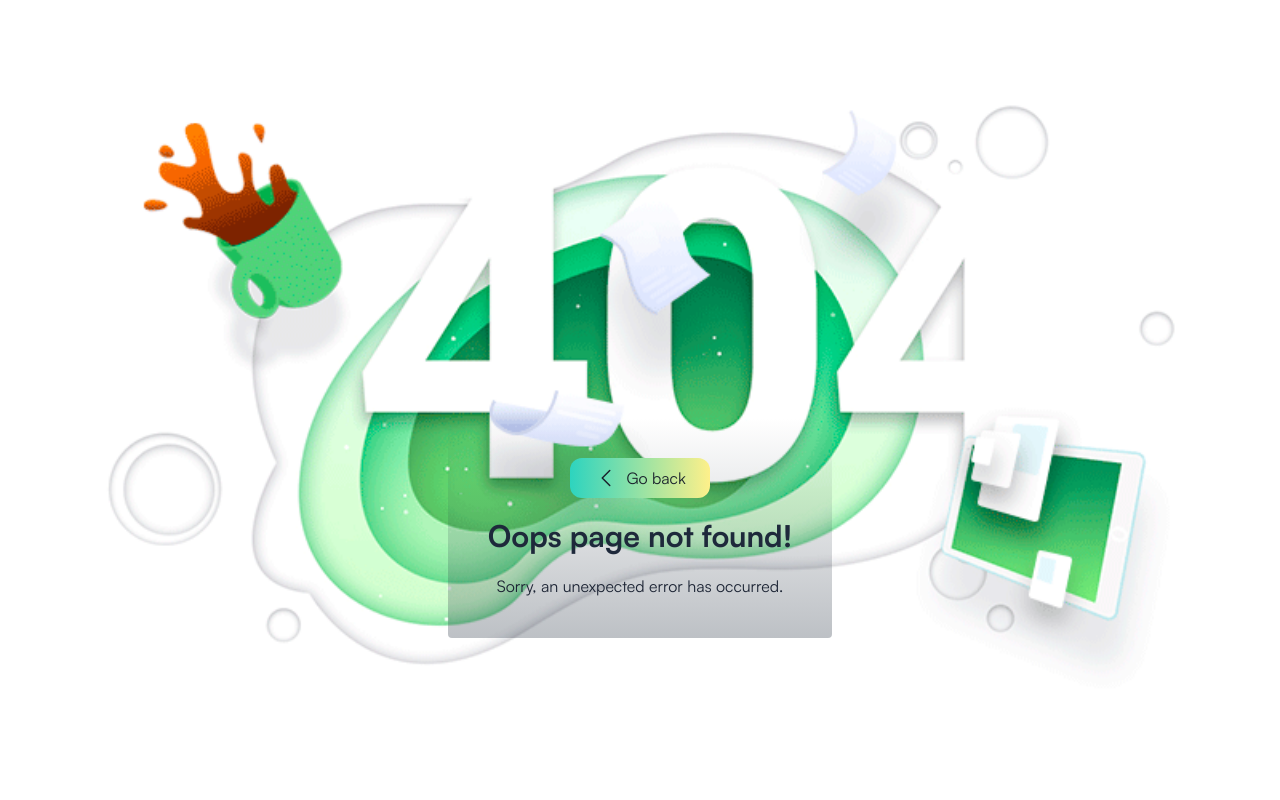
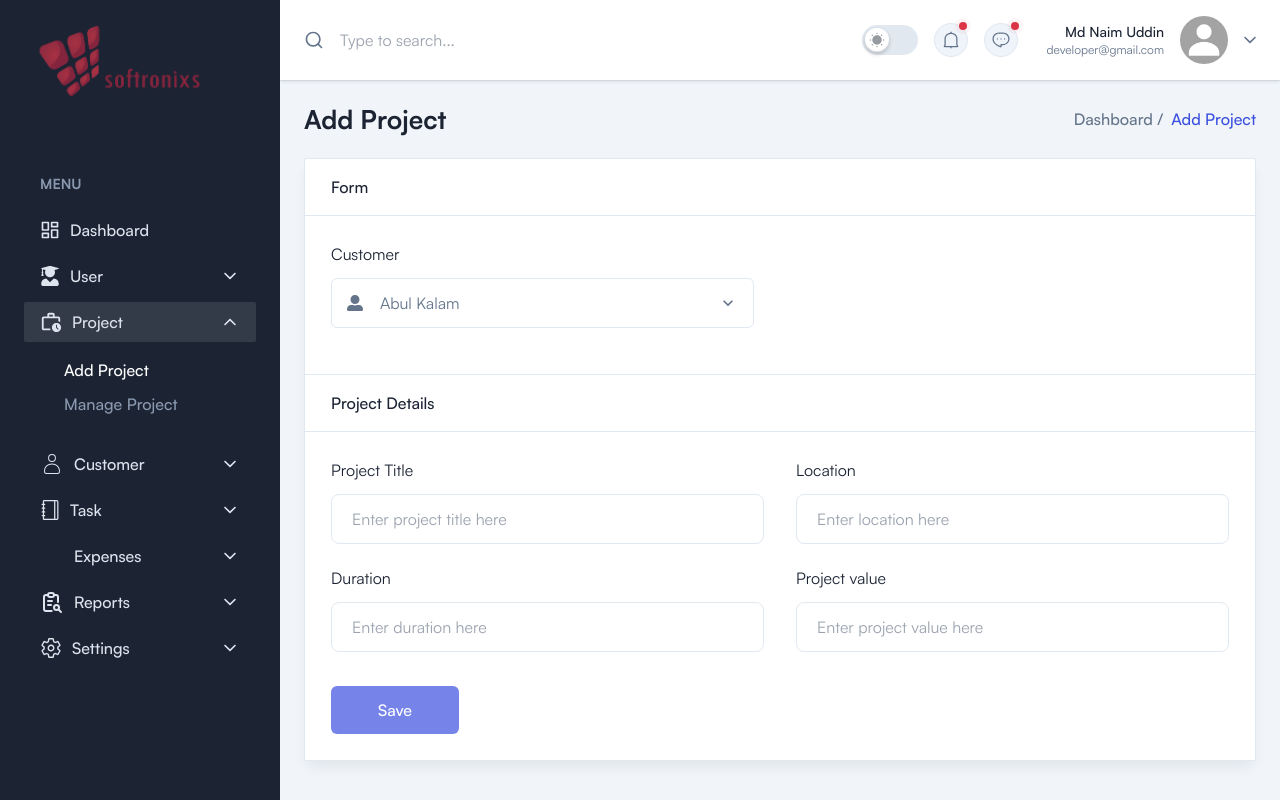
Before and after one commit to naimuddin94/crm-frontend, a React (Vite) app: page /project/add-project in a window 1280 px wide. Before the commit this address had no page. Built offline with nearby package versions, Linux system fonts and the light colour scheme; some icons are missing.

Commit message:
select issue fixed

```diff
--- a/src/Routes/Route.tsx
+++ b/src/Routes/Route.tsx
@@ -5,7 +5,7 @@ import Home from "../pages/Home";
 import SigninPage from "../pages/SigninPage";
 import AddUser from "../pages/User/AddUser";
 import ManageUsers from "../pages/User/ManageUsers";
-
+import AddProject from "../pages/Project/AddProject";
 
 const router = createBrowserRouter([
   {
@@ -25,6 +25,10 @@ const router = createBrowserRouter([
         path: "/user/manage-users",
         element: <ManageUsers />,
       },
+      {
+        path: "/project/add-project",
+        element: <AddProject />,
+      },
     ],
   },
   {
--- /dev/null
+++ b/src/pages/Project/AddProject.tsx
@@ -0,0 +1,55 @@
+import { SubmitHandler, useForm } from "react-hook-form";
+import Breadcrumb from "../../components/Breadcrumbs/Breadcrumb";
+import FormHeading from "../../components/Utility/FormHeading";
+import Input from "../../components/Utility/Input";
+import Select from "../../components/Utility/Select";
+import Button from "../../components/Utility/Button";
+import { FaUserAlt } from "react-icons/fa";
+
+const customers = ["Abul Kalam", "Sakib Al Hasan", "Tamim"];
+
+interface ProjectInput {
+  customer: string;
+  project_title: string;
+  location: string;
+  duration: number;
+  project_value: string;
+}
+
+const AddProject = () => {
+  const { register, handleSubmit } = useForm<ProjectInput>();
+  const onSubmit: SubmitHandler<ProjectInput> = (data) => console.log(data);
+  return (
+    <>
+      <Breadcrumb pageName={"Add Project"} />
+
+      <form onSubmit={handleSubmit(onSubmit)}>
+        <div className="rounded-sm border border-stroke bg-white shadow-default dark:border-strokedark dark:bg-boxdark">
+          <FormHeading heading="Form" />
+          <div className="p-6.5 sm:max-w-[50%]">
+            <Select
+              label="Customer"
+              icon={<FaUserAlt />}
+              options={customers}
+              register={register}
+            />
+          </div>
+          <FormHeading heading="Project Details" borderY />
+          <div className="flex flex-col gap-5.5 p-6.5">
+            <div className="input-group">
+              <Input label="Project Title" register={register} />
+              <Input label="Location" register={register} />
+            </div>
+            <div className="input-group mb-3">
+              <Input label="Duration" register={register} />
+              <Input label="Project value" register={register} />
+            </div>
+            <Button type="submit">Save</Button>
+          </div>
+        </div>
+      </form>
+    </>
+  );
+};
+
+export default AddProject;
--- a/src/pages/User/AddUser.tsx
+++ b/src/pages/User/AddUser.tsx
@@ -38,7 +38,7 @@ const AddUser = () => {
               <Input label="Username" register={register} />
               <Select
                 label="Role"
-                options={["Admin", "Manager"]}
+                options={["Manager", "Admin"]}
                 register={register}
                 icon={<PiCrownDuotone size={22} />}
               />
--- a/src/pages/User/ManageUsers.tsx
+++ b/src/pages/User/ManageUsers.tsx
@@ -2,7 +2,6 @@ import { Link } from "react-router-dom";
 import { FaEdit } from "react-icons/fa";
 import { LuView } from "react-icons/lu";
 import { users } from "../../lib/fakedata";
-import moment from "moment";
 
 const ManageUsers = () => {
   return (
```
